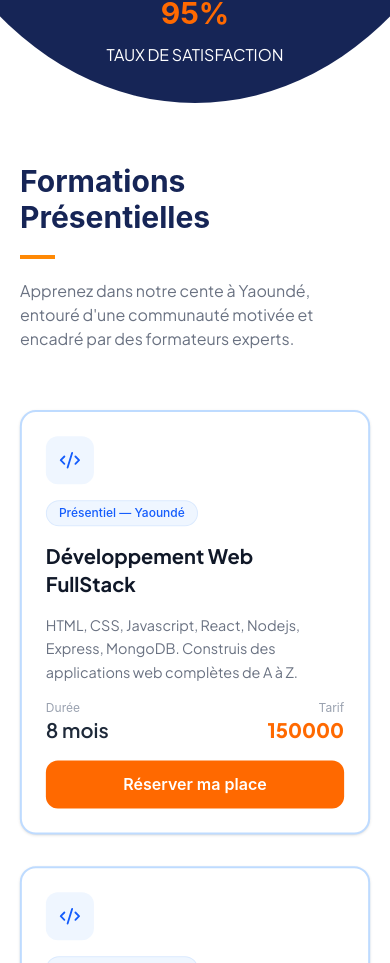
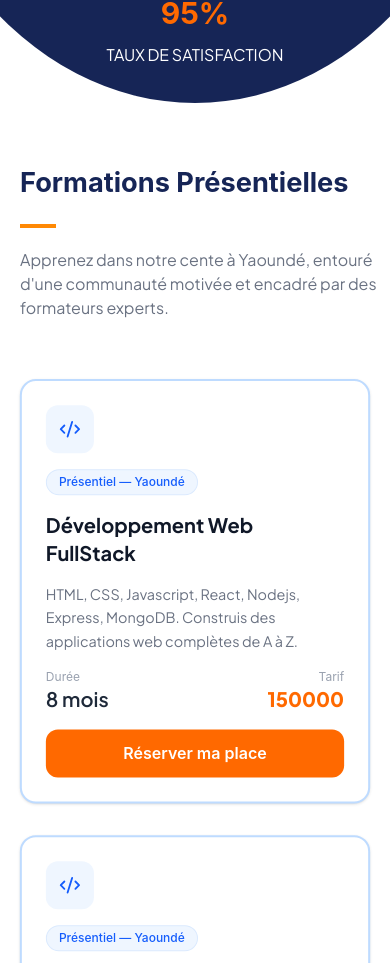
Before and after one commit to Ghislano26/worketyamo, a React (Vite) app: page / in a window 390 px wide. Shown: the part 1241-2204 px from the top of the page. Built offline with nearby package versions, Linux system fonts and the light colour scheme.

Commit message:
add-card mobiles

```diff
--- a/src/components/formations.jsx
+++ b/src/components/formations.jsx
@@ -91,8 +91,8 @@ export default Formations
 
 function FormationText(){
   return (
-    <div className='w-[95%] md:w-[85%] h-full flex flex-col justify-center gap-5'>
-        <h1 className='text-3xl md:text-5xl font-bold text-blue-950'>Formations Présentielles</h1>
+    <div className='w-[97%] md:w-[85%] h-full flex flex-col justify-center gap-5'>
+        <h1 className='text-[1.7rem] md:text-5xl font-bold text-blue-950'>Formations Présentielles</h1>
         <hr  className='w-[10%] h-1 bg-orange-400 border-0'/>
         <p className='text-gray-500 text-font'>Apprenez dans notre cente à Yaoundé, entouré d'une communauté motivée et encadré par des formateurs experts.</p>
     </div>
```
